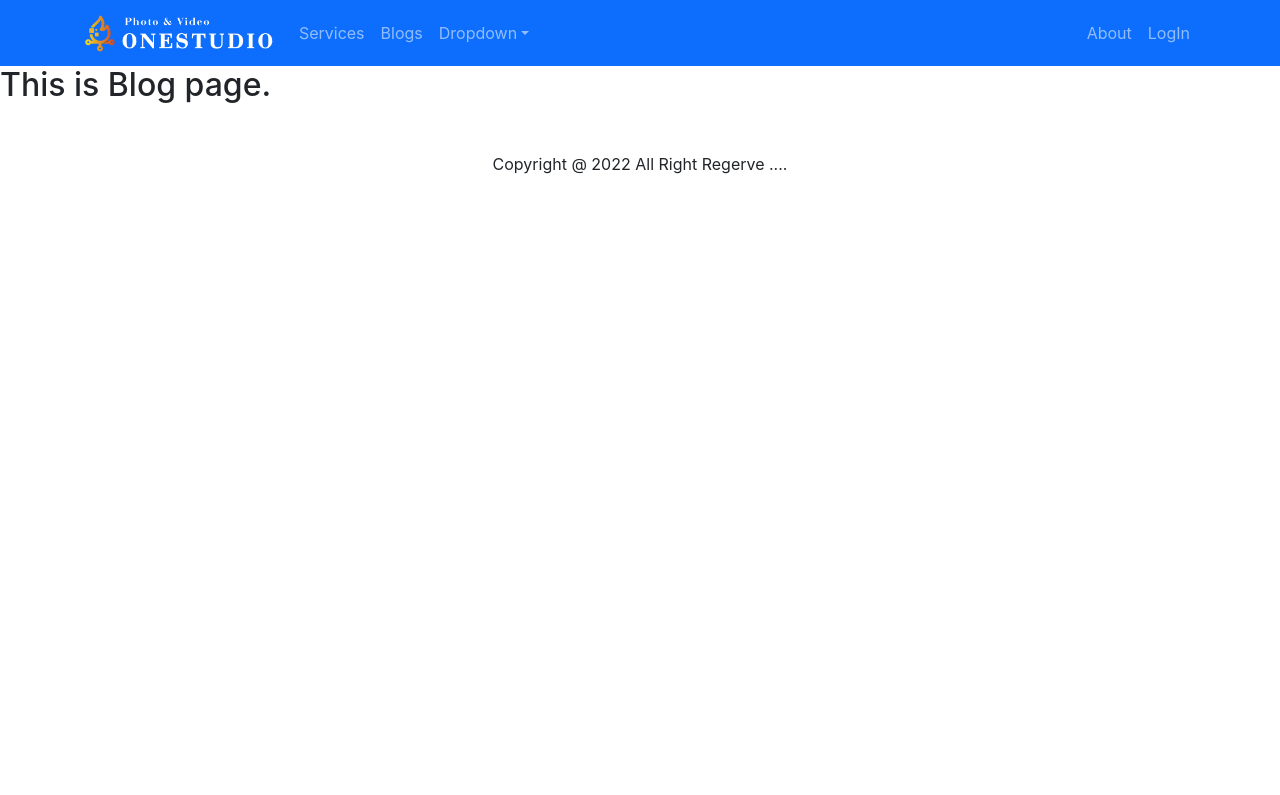
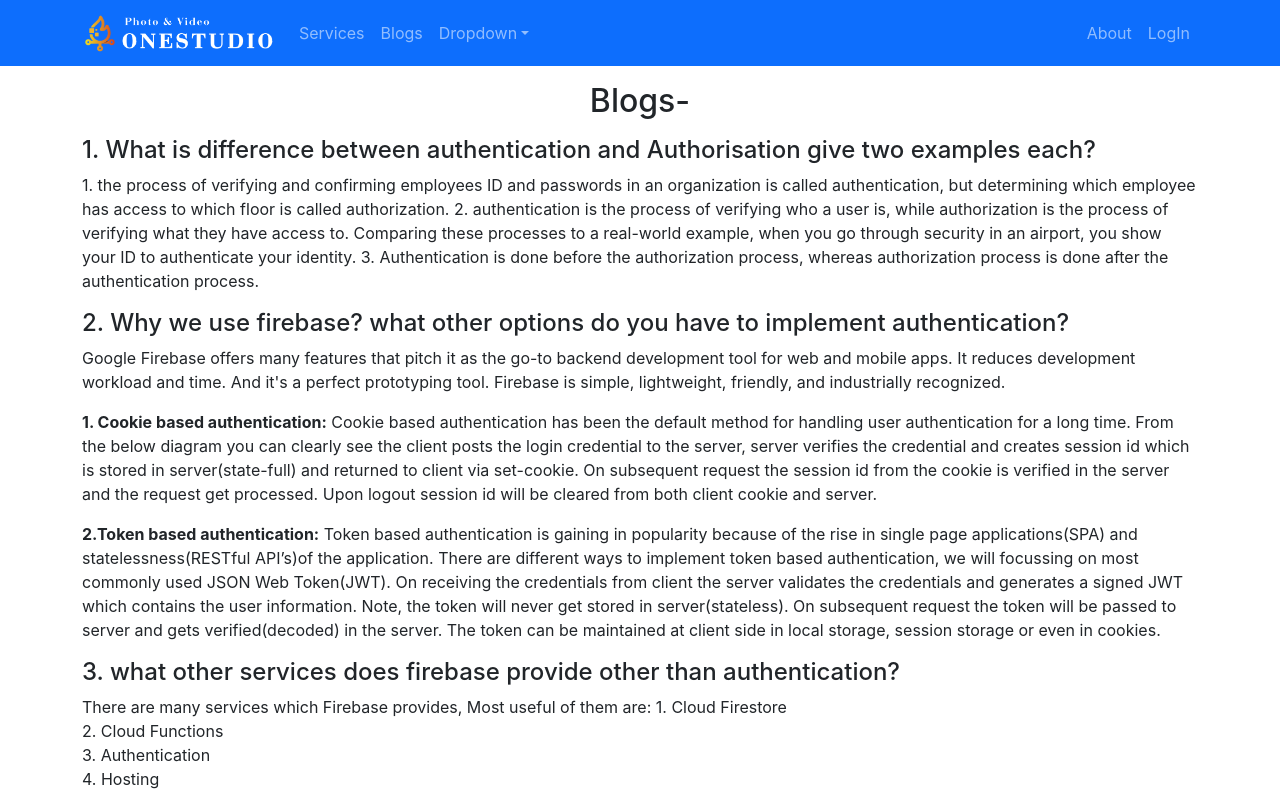
Before and after one commit to hasan71224/one-stdio, a React (Create React App) app: page /blogs in a window 1280 px wide. Shown: the top 795 px of the page. Built offline with nearby package versions, Linux system fonts and the light colour scheme; no server answers.

Commit message:
add blogs and about site

```diff
--- a/src/Pages/About/About.js
+++ b/src/Pages/About/About.js
@@ -1,9 +1,20 @@
 import React from 'react';
-
+import about from '../../images/about.jpg'
 const About = () => {
     return (
-        <div>
-            <h2>This is About Page</h2>
+        <div class="card mb-3 w-100" >
+            <div class="row g-0">
+                <div class="col-md-4">
+                    <img src={about} className="img-fluid rounded-start" alt="..." />
+                </div>
+                <div class="col-md-8">
+                    <div class="card-body">
+                        <h2 class="card-title">Md. Mahmudul Hasan</h2>
+                        <p class="card-text"> <strong>Goal: </strong> Assalamualaikum- I'm Mahmudul Hasan, This year i'm complete my graduation. now i'm trying to learn Front End Development. So, This year My Goal is SuccessFully Complete Programming hero course and find a job as a front end developer. and Learn some new topic Angular, Mongo DB, Note JS and More. I need to see me as Full Stack Developer. Robotics is my favorite subject, i need success in this site. in this year i'm trying to complete one certification in Robotic Process Automation.  </p>
+
+                    </div>
+                </div>
+            </div>
         </div>
     );
 };
--- a/src/Pages/Blogs/Blogs.js
+++ b/src/Pages/Blogs/Blogs.js
@@ -2,8 +2,41 @@ import React from 'react';
 
 const Blogs = () => {
     return (
-        <div>
-            <h2>This is Blog page.</h2>
+        <div >
+            <div className='container'>
+                <h2 className='text-center my-3'>Blogs- </h2>
+                <div>
+                    <h4>1. What is difference between authentication and Authorisation give two examples each?</h4>
+                    <p>
+                        1. the process of verifying and confirming employees ID and passwords in an organization is called authentication, but determining which employee has access to which floor is called authorization.
+                        2. authentication is the process of verifying who a user is, while authorization is the process of verifying what they have access to. Comparing these processes to a real-world example, when you go through security in an airport, you show your ID to authenticate your identity.
+                        3. Authentication is done before the authorization process, whereas authorization process is done after the authentication process.
+
+                    </p>
+                </div>
+                <div>
+                    <h4>2. Why we use firebase? what other options do you have to implement authentication?</h4>
+                    <p>Google Firebase offers many features that pitch it as the go-to backend development tool for web and mobile apps. It reduces development workload and time. And it's a perfect prototyping tool. Firebase is simple, lightweight, friendly, and industrially recognized.</p>
+                    <p><strong>1. Cookie based authentication:</strong> Cookie based authentication has been the default method for handling user authentication for a long time. From the below diagram you can clearly see the client posts the login credential to the server, server verifies the credential and creates session id which is stored in server(state-full) and returned to client via set-cookie. On subsequent request the session id from the cookie is verified in the server and the request get processed. Upon logout session id will be cleared from both client cookie and server.</p>
+                    <p><strong>2.Token based authentication:</strong> Token based authentication is gaining in popularity because of the rise in single page applications(SPA) and statelessness(RESTful API’s)of the application. There are different ways to implement token based authentication, we will focussing on most commonly used JSON Web Token(JWT). On receiving the credentials from client the server validates the credentials and generates a signed JWT which contains the user information. Note, the token will never get stored in server(stateless). On subsequent request the token will be passed to server and gets verified(decoded) in the server. The token can be maintained at client side in local storage, session storage or even in cookies.</p>
+                </div>
+                <div>
+                    <h4>3. what other services does firebase provide other than authentication?</h4>
+                    <p>There are many services which Firebase provides, Most useful of them are:
+
+                        1. Cloud Firestore <br />
+                        2. Cloud Functions <br />
+                        3. Authentication <br />
+                        4. Hosting <br />
+                        5. Cloud Storage <br />
+                        6. Google Analytics <br />
+                        7. Predictions <br />
+                        8. Cloud Messaging <br />
+                        9. Dynamic Links <br />
+                        10. Remote Config <br />
+                    </p>
+                </div>
+            </div>
         </div>
     );
 };
```
Also changed, not shown: 1 other file (tests, documents, lock files or other folders).
